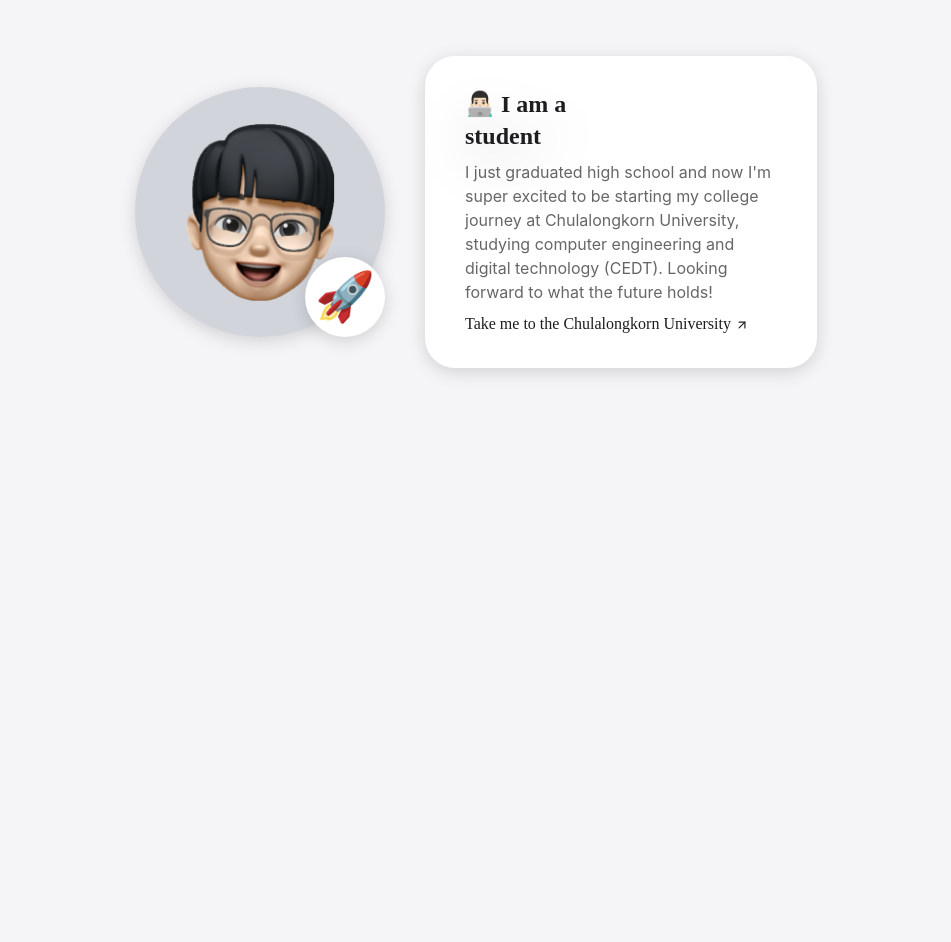
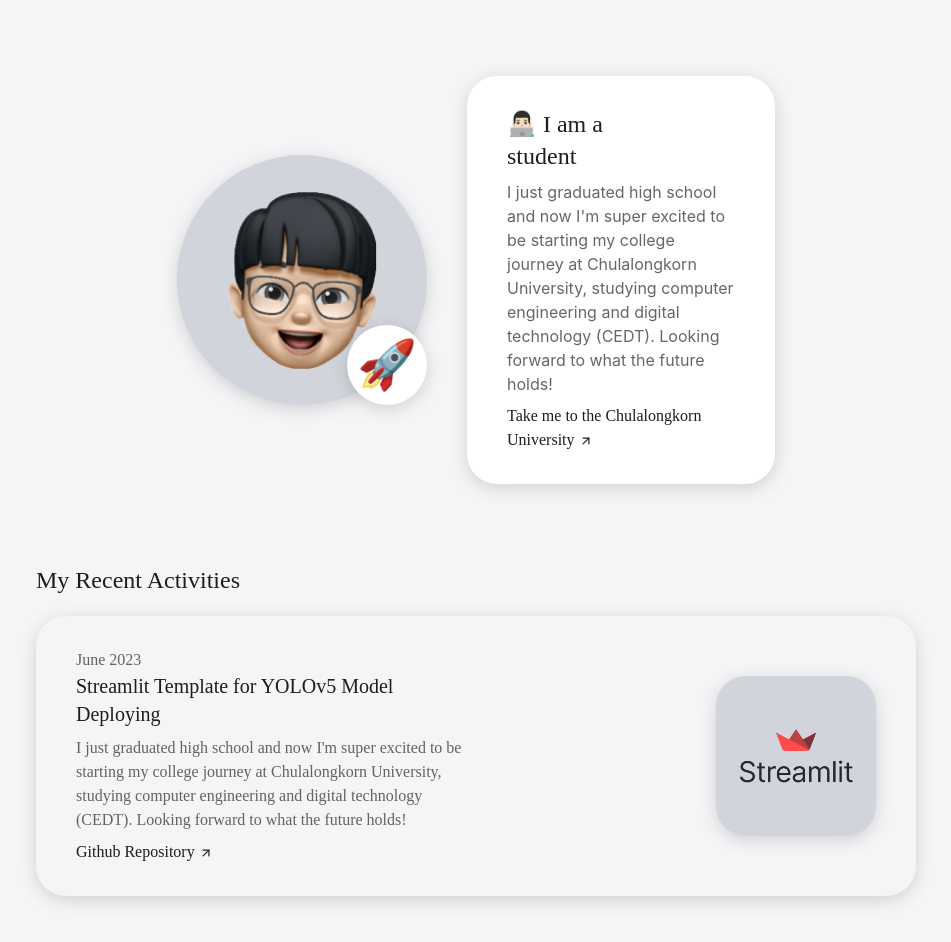
Before and after one commit to thepbordin/thepbodin.github.io, a React (Create React App) app: page / in a window 1280 px wide. Shown: the part 260-1202 px from the top of the page, without its empty margins (164-1115 px from the left). Before the commit the page ends 800 px from the top, so only its background shows below. Built offline with nearby package versions, Linux system fonts and the light colour scheme.

Commit message:
Activities

```diff
--- a/src/App.css
+++ b/src/App.css
@@ -16,9 +16,6 @@ h3 {
   @apply text-xl;
 }
 
-.link {
-  cursor: pointer;
-}
 .navarrow {
   transition: all 0.2s ease-out;
 }
@@ -27,19 +24,15 @@ h3 {
 }
 .student {
   position: relative;
-  transition: all 0.2s ease-in-out;
-  display: inline-block;
-  width: 70%;
+  @apply transition-all duration-200 ease-in-out;
 }
 
-.student::after {
-  position: absolute;
-  left: 0;
-}
 .student::before {
   content: "student";
 }
 .student::after {
+  position: absolute;
+  left: 0;
   content: "self-learner";
   opacity: 0;
   font-family: "Lobster";
@@ -47,10 +40,12 @@ h3 {
   cursor: default;
 }
 
-.intro-container:hover .student::before {
+.intro-container:hover .student::before,
+body:has(.mypic-frame:hover) .student::before {
   opacity: 0;
 }
-.intro-container:hover .student::after {
+.intro-container:hover .student::after,
+body:has(.mypic-frame:hover) .student::after {
   opacity: 1;
 }
 
@@ -65,9 +60,7 @@ h3 {
   translate: -100%;
   @apply transition-all duration-[0.4s] ease-in-out;
 }
-.mypic-frame:hover > .mypic {
+.mypic-frame:hover > .mypic,
+body:has(.intro-container:hover) .mypic {
   translate: 0;
 }
-.intro-container:hover + .mypic {
-  translate: 0;
-}
--- a/src/App.js
+++ b/src/App.js
@@ -1,19 +1,21 @@
 import "./App.css";
-import Navbar from "./pages/Navbar.js";
-import Intro from "./pages/Intro";
-import Skills from "./pages/Skills";
+import Navbar from "./sections/Navbar.js";
+import Intro from "./sections/Intro";
+import Skills from "./sections/Skills";
 import Popup from "./components/Popup";
+import Activities from "./sections/Activities";
 function App() {
   return (
     <>
       {/* <Popup /> */}
-      <div className="App p-20 2xl:p-[200px]">
-        <h1 className="text-left font-apple text-5xl font-semibold md:text-center">
+      <div className="App p-10 xl:px-[200px] xl:py-[100px]">
+        <h1 className="text-left font-apple text-5xl font-medium md:text-center">
           👋 I'm Thepbordin Jaiinsom
         </h1>
         <Navbar />
         <Intro />
         {/* <Skills /> */}
+        <Activities />
       </div>
     </>
   );
--- a/src/components/NavArrow.js
+++ b/src/components/NavArrow.js
@@ -3,7 +3,7 @@ import { FiArrowUpRight } from "react-icons/fi";
 function NavArrow() {
   return (
     <>
-      <FiArrowUpRight className="inline navarrow" size={14}/>
+      <FiArrowUpRight className="navarrow inline" size={14} />
     </>
   );
 }
--- a/src/components/Popup.js
+++ b/src/components/Popup.js
@@ -4,7 +4,7 @@ function Popup() {
   const [isOpen, setIsOpen] = useState(false);
   return (
     <>
-      <div className="fixed inset-1/2 z-[9999] w-[70%] h-auto -translate-x-1/2 -translate-y-1/2 bg-white rounded-[30px] p-10">
+      <div className="fixed inset-1/2 z-[9999] h-auto w-[70%] -translate-x-1/2 -translate-y-1/2 rounded-[30px] bg-white p-10">
         <h3 className="">This is Popupo</h3>
         <p>
           Lorem ipsum dolor sit amet consectetur adipisicing elit. Odio
@@ -19,7 +19,7 @@ function Popup() {
           nisi, eius ex blanditiis optio voluptates!
         </p>
       </div>
-      <div className="fixed h-full w-full bg-black opacity-30 z-[9998]"></div>
+      <div className="fixed z-[9998] h-full w-full bg-black opacity-30"></div>
     </>
   );
 }
--- /dev/null
+++ b/src/sections/Activities.js
@@ -0,0 +1,41 @@
+import React from "react";
+import NavArrow from "../components/NavArrow";
+import streamlit from "../img/streamlit.png";
+function Activities() {
+  return (
+    <>
+      <h3 className="my-5 text-2xl font-medium">My Recent Activities</h3>
+      {/* Activities Cards Container */}
+      <div className="flex max-w-full flex-col">
+
+        <div className="flex flex-col items-center justify-between rounded-[30px] px-10 py-8 shadow-apple lg:flex-row gap-10">
+          <div className="lg:w-1/2">
+            <h5 className="text-grayed">June 2023</h5>
+            <h4 className="text-xl font-medium">
+              Streamlit Template for YOLOv5 Model Deploying
+            </h4>
+            <p className="my-2 text-grayed">
+              I just graduated high school and now I'm super excited to be
+              starting my college journey at Chulalongkorn University, studying
+              computer engineering and digital technology (CEDT). Looking
+              forward to what the future holds!
+            </p>
+            <a
+              href="https://www.chula.ac.th/en/"
+              rel="noreferrer noopener"
+              target="_blank"
+              className="link font-medium hover:underline"
+            >
+              Github Repository <NavArrow />
+            </a>
+          </div>
+          <div className="grid aspect-square h-[160px] place-items-center rounded-[30px] bg-gray-300 object-cover shadow-apple">
+            <img src={streamlit} className="scale-90" alt="" />
+          </div>
+        </div>
+      </div>
+    </>
+  );
+}
+
+export default Activities;
--- a/src/pages/Intro.js
+++ b/src/sections/Intro.js
@@ -8,7 +8,7 @@ import { useState } from "react";
 function Intro() {
   return (
     <>
-      <div className="ove mb-20 flex flex-col items-center justify-center gap-10 lg:flex-row">
+      <div className=" mb-20 flex flex-col items-center justify-center gap-10 lg:flex-row">
         {/* Head */}
         <div className="relative flex h-[250px] w-[250px] items-center justify-center rounded-full bg-gray-300 shadow-apple">
           <img src={memoji} className="myimg w-[60%]" alt="" />
@@ -21,9 +21,9 @@ function Intro() {
         </div>
 
         {/* Introdution */}
-        <div className="intro-container max-w-[100%] rounded-[30px] bg-white px-10 py-8 shadow-apple transition-colors duration-300 lg:max-w-[50%] xl:max-w-[35%]">
-          <h3 className="inline text-2xl font-semibold drop-shadow-2xl">
-            👨🏻‍💻 I am a <span className="student"></span>{" "}
+        <div className="intro-container max-w-full rounded-[30px] bg-white px-10 py-8 shadow-apple transition-colors duration-300 lg:max-w-[50%] xl:max-w-[35%]">
+          <h3 className="block text-2xl font-medium">
+            👨🏻‍💻 I am a <span className="student inline-block w-[60%]"></span>{" "}
           </h3>
 
           <p className="my-2 font-inter text-grayed">
--- a/src/pages/Navbar.js
+++ b/src/sections/Navbar.js
@@ -3,9 +3,11 @@ import React from "react";
 function Navbar() {
   return (
     <>
-      <div className="m-auto my-10 lg:my-20 flex max-w-sm flex-row item-center justify-between text-center text-lg opacity-0 lg:opacity-100">
+      <div className="item-center m-auto my-10 flex max-w-sm flex-row justify-between text-center text-lg opacity-0 lg:my-20 lg:opacity-100">
         <a href="#">Hello!</a>
-        <a href="#skills" className="text-grayed">Skills</a>
+        <a href="#skills" className="text-grayed">
+          Skills
+        </a>
         <a href="#activities">Activities</a>
         <a href="#contacts">Contacts</a>
       </div>
--- a/src/pages/Skills.js
+++ b/src/sections/Skills.js
@@ -7,7 +7,7 @@ function Skills() {
       <h3>My Skills</h3>
       <div className="flex flex-col items-center justify-center gap-10 lg:flex-row">
         <div className="flex h-[100px] w-[100px] flex-col items-center justify-center rounded-[30px] shadow-apple">
-          <FaPython size={70} className="text-grayed"/>
+          <FaPython size={70} className="text-grayed" />
           {/* <p className="my-2">Python</p> */}
         </div>
       </div>
```
Also changed, not shown: src/img/streamlit.png (added).
